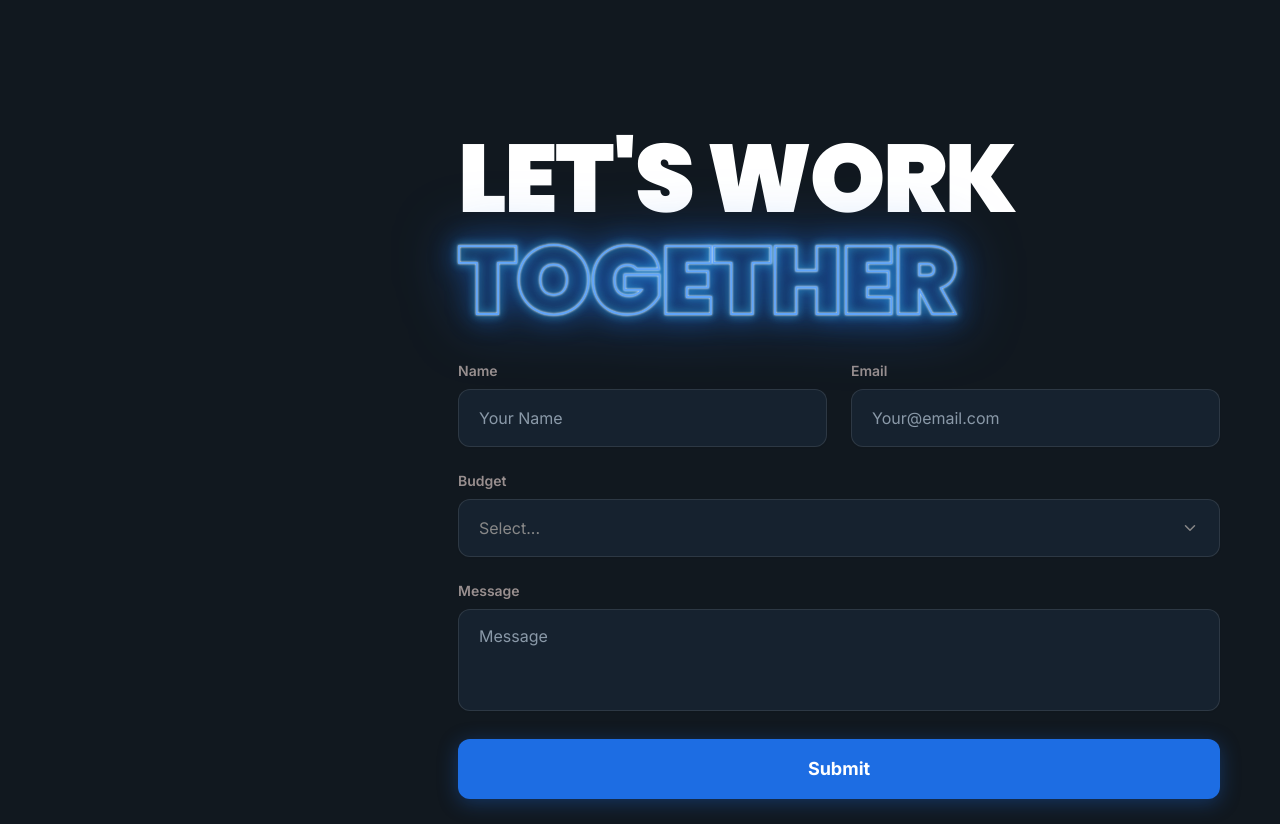
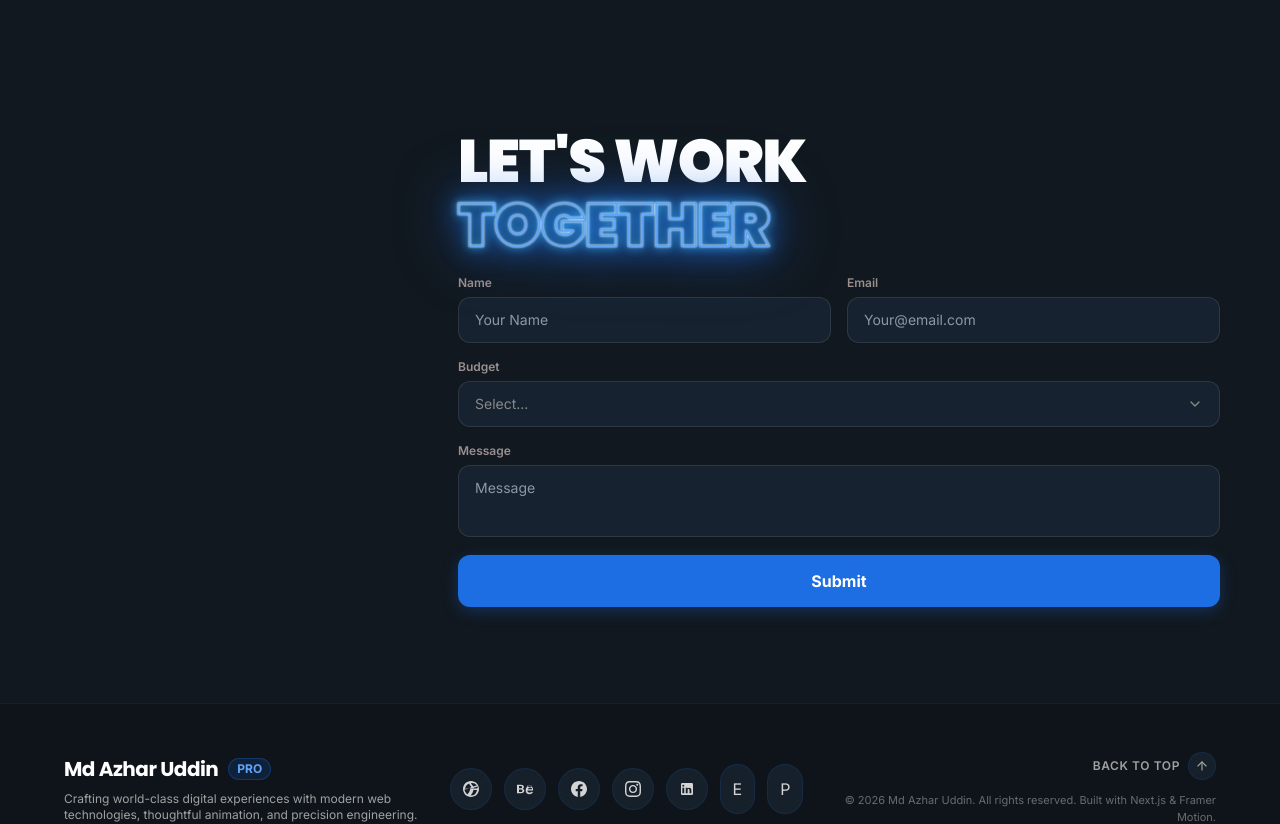
Before and after one commit to azharuddinak47/azhar-uddin-portfolio, a Next.js app: page / in a window 1280 px wide. Shown: the part 4480-5304 px from the top of the page. Built offline with nearby package versions, Linux system fonts and the light colour scheme.

Commit message:
Compress Contact Section height to match Left Profile Card

```diff
--- a/src/components/sections/ContactSection.tsx
+++ b/src/components/sections/ContactSection.tsx
@@ -90,65 +90,65 @@ export const ContactSection = () => {
       className="flex flex-col pt-0 pb-4 scroll-mt-0 relative select-text"
     >
       <div className="w-full max-w-3xl flex flex-col items-start">
-        {/* Huge Display Headline matching Sawad Framer */}
+        {/* Display Headline matching Sawad Framer */}
         <motion.div
-          initial={{ opacity: 0, y: 20 }}
+          initial={{ opacity: 0, y: 15 }}
           whileInView={{ opacity: 1, y: 0 }}
           viewport={{ once: false, amount: 0.2 }}
-          transition={{ duration: 0.6, ease: [0.16, 1, 0.3, 1] }}
-          className="flex flex-col items-start leading-[0.88] mb-6 sm:mb-8 select-text"
+          transition={{ duration: 0.5, ease: [0.16, 1, 0.3, 1] }}
+          className="flex flex-col items-start leading-[0.88] mb-4 sm:mb-5 select-text"
         >
-          <span className={`text-5xl sm:text-7xl lg:text-8xl font-black tracking-tight uppercase font-[family-name:var(--font-poppins)] select-text cursor-text transition-colors duration-300 ${
+          <span className={`text-4xl sm:text-5xl lg:text-6xl font-black tracking-tight uppercase font-[family-name:var(--font-poppins)] select-text cursor-text transition-colors duration-300 ${
             isDark ? 'text-white' : 'text-neutral-900'
           }`}>
             LET&apos;S WORK
           </span>
-          <span className="neon-stroke text-5xl sm:text-7xl lg:text-8xl font-black tracking-tight uppercase font-[family-name:var(--font-poppins)] select-text cursor-text mt-1 sm:mt-1.5">
+          <span className="neon-stroke text-4xl sm:text-5xl lg:text-6xl font-black tracking-tight uppercase font-[family-name:var(--font-poppins)] select-text cursor-text mt-0.5 sm:mt-1">
             TOGETHER
           </span>
         </motion.div>
 
         {/* Contact Form matching exact Sawad Framer design */}
         <motion.div
-          initial={{ opacity: 0, y: 25 }}
+          initial={{ opacity: 0, y: 20 }}
           whileInView={{ opacity: 1, y: 0 }}
           viewport={{ once: false, amount: 0.15 }}
-          transition={{ duration: 0.6, delay: 0.12, ease: [0.16, 1, 0.3, 1] }}
+          transition={{ duration: 0.5, delay: 0.1, ease: [0.16, 1, 0.3, 1] }}
           className="w-full flex-1 flex flex-col justify-between"
         >
           {submitted ? (
             <motion.div
               initial={{ opacity: 0, scale: 0.95 }}
               animate={{ opacity: 1, scale: 1 }}
-              className={`py-16 px-8 rounded-2xl flex flex-col items-center text-center gap-4 border transition-all ${
+              className={`py-12 px-6 rounded-2xl flex flex-col items-center text-center gap-3 border transition-all ${
                 isDark
                   ? 'bg-[#1c1a18] border-white/10 text-white'
                   : 'bg-white border-neutral-200 shadow-xl text-neutral-900'
               }`}
             >
-              <div className="w-16 h-16 rounded-full bg-[#1d6de3]/15 border border-[#1d6de3] flex items-center justify-center text-[#1d6de3]">
-                <CheckCircle2 size={32} />
+              <div className="w-14 h-14 rounded-full bg-[#1d6de3]/15 border border-[#1d6de3] flex items-center justify-center text-[#1d6de3]">
+                <CheckCircle2 size={28} />
               </div>
-              <h4 className={`text-2xl font-black uppercase font-[family-name:var(--font-poppins)] select-text ${
+              <h4 className={`text-xl font-black uppercase font-[family-name:var(--font-poppins)] select-text ${
                 isDark ? 'text-white' : 'text-neutral-900'
               }`}>
                 Message Sent Successfully!
               </h4>
-              <p className={`text-sm max-w-md select-text ${
+              <p className={`text-xs sm:text-sm max-w-md select-text ${
                 isDark ? 'text-[#998f8f]' : 'text-neutral-600'
               }`}>
                 Thank you for reaching out. Your inquiry has been delivered directly to {contact.email || 'Md Azhar Uddin'}.
               </p>
             </motion.div>
           ) : (
-            <form onSubmit={handleSubmit} className="flex flex-col gap-5 sm:gap-6 w-full">
+            <form onSubmit={handleSubmit} className="flex flex-col gap-3.5 sm:gap-4 w-full">
               {/* Row 1: Name and Email */}
-              <div className="grid grid-cols-1 sm:grid-cols-2 gap-5 sm:gap-6">
+              <div className="grid grid-cols-1 sm:grid-cols-2 gap-3.5 sm:gap-4">
                 {/* Name */}
-                <div className="flex flex-col gap-2">
+                <div className="flex flex-col gap-1.5">
                   <label
                     htmlFor="contact-name"
-                    className={`text-xs sm:text-sm font-semibold select-text transition-colors duration-200 ${
+                    className={`text-xs font-semibold select-text transition-colors duration-200 ${
                       isDark ? 'text-[#998f8f]' : 'text-neutral-700'
                     }`}
                   >
@@ -161,19 +161,19 @@ export const ContactSection = () => {
                     placeholder="Your Name"
                     value={formData.name}
                     onChange={(e) => setFormData({ ...formData, name: e.target.value })}
-                    className={`w-full px-4 py-3.5 sm:px-5 sm:py-4 rounded-xl border text-sm sm:text-base outline-none transition-all select-text ${
+                    className={`w-full px-3.5 py-2.5 sm:px-4 sm:py-3 rounded-xl border text-xs sm:text-sm outline-none transition-all select-text ${
                       isDark
                         ? 'bg-[#16222f] border-white/10 text-white placeholder-[#8a99a8] focus:border-[#1d6de3] focus:ring-2 focus:ring-[#1d6de3]/25 shadow-xs'
-                        : 'bg-white border-black/10 text-neutral-900 placeholder-neutral-400 focus:border-[#1d6de3] focus:ring-4 focus:ring-[#1d6de3]/15 shadow-[0_1px_3px_rgba(0,0,0,0.04)] hover:border-black/20'
+                        : 'bg-white border-black/10 text-neutral-900 placeholder-neutral-400 focus:border-[#1d6de3] focus:ring-2 focus:ring-[#1d6de3]/15 shadow-[0_1px_3px_rgba(0,0,0,0.04)] hover:border-black/20'
                     }`}
                   />
                 </div>
 
                 {/* Email */}
-                <div className="flex flex-col gap-2">
+                <div className="flex flex-col gap-1.5">
                   <label
                     htmlFor="contact-email"
-                    className={`text-xs sm:text-sm font-semibold select-text transition-colors duration-200 ${
+                    className={`text-xs font-semibold select-text transition-colors duration-200 ${
                       isDark ? 'text-[#998f8f]' : 'text-neutral-700'
                     }`}
                   >
@@ -186,20 +186,20 @@ export const ContactSection = () => {
                     placeholder="Your@email.com"
                     value={formData.email}
                     onChange={(e) => setFormData({ ...formData, email: e.target.value })}
-                    className={`w-full px-4 py-3.5 sm:px-5 sm:py-4 rounded-xl border text-sm sm:text-base outline-none transition-all select-text ${
+                    className={`w-full px-3.5 py-2.5 sm:px-4 sm:py-3 rounded-xl border text-xs sm:text-sm outline-none transition-all select-text ${
                       isDark
                         ? 'bg-[#16222f] border-white/10 text-white placeholder-[#8a99a8] focus:border-[#1d6de3] focus:ring-2 focus:ring-[#1d6de3]/25 shadow-xs'
-                        : 'bg-white border-black/10 text-neutral-900 placeholder-neutral-400 focus:border-[#1d6de3] focus:ring-4 focus:ring-[#1d6de3]/15 shadow-[0_1px_3px_rgba(0,0,0,0.04)] hover:border-black/20'
+                        : 'bg-white border-black/10 text-neutral-900 placeholder-neutral-400 focus:border-[#1d6de3] focus:ring-2 focus:ring-[#1d6de3]/15 shadow-[0_1px_3px_rgba(0,0,0,0.04)] hover:border-black/20'
                     }`}
                   />
                 </div>
               </div>
 
               {/* Row 2: Budget Custom Interactive Dropdown */}
-              <div className="flex flex-col gap-2">
+              <div className="flex flex-col gap-1.5">
                 <label
                   htmlFor="contact-budget-btn"
-                  className={`text-xs sm:text-sm font-semibold select-text transition-colors duration-200 ${
+                  className={`text-xs font-semibold select-text transition-colors duration-200 ${
                     isDark ? 'text-[#998f8f]' : 'text-neutral-700'
                   }`}
                 >
@@ -210,10 +210,10 @@ export const ContactSection = () => {
                     id="contact-budget-btn"
                     type="button"
                     onClick={() => setIsDropdownOpen((prev) => !prev)}
-                    className={`w-full px-4 py-3.5 sm:px-5 sm:py-4 rounded-xl border text-left text-sm sm:text-base outline-none transition-all flex items-center justify-between cursor-pointer ${
+                    className={`w-full px-3.5 py-2.5 sm:px-4 sm:py-3 rounded-xl border text-left text-xs sm:text-sm outline-none transition-all flex items-center justify-between cursor-pointer ${
                       isDark
                         ? 'bg-[#16222f] border-white/10 text-white hover:border-white/20 focus:border-[#1d6de3] focus:ring-2 focus:ring-[#1d6de3]/25 shadow-xs'
-                        : 'bg-white border-black/10 text-neutral-900 hover:border-black/20 focus:border-[#1d6de3] focus:ring-4 focus:ring-[#1d6de3]/15 shadow-[0_1px_3px_rgba(0,0,0,0.04)]'
+                        : 'bg-white border-black/10 text-neutral-900 hover:border-black/20 focus:border-[#1d6de3] focus:ring-2 focus:ring-[#1d6de3]/15 shadow-[0_1px_3px_rgba(0,0,0,0.04)]'
                     }`}
                   >
                     <span
@@ -226,7 +226,7 @@ export const ContactSection = () => {
                       {formData.budget || 'Select...'}
                     </span>
                     <ChevronDown
-                      size={18}
+                      size={16}
                       className={`transition-transform duration-200 ${
                         isDropdownOpen ? 'rotate-180 text-[#1d6de3]' : (isDark ? 'text-[#888888]' : 'text-neutral-400')
                       }`}
@@ -240,7 +240,7 @@ export const ContactSection = () => {
                         animate={{ opacity: 1, y: 0, scale: 1 }}
                         exit={{ opacity: 0, y: -6, scale: 0.98 }}
                         transition={{ duration: 0.15 }}
-                        className={`absolute top-full left-0 right-0 mt-2 p-1.5 rounded-xl border z-50 flex flex-col gap-1 backdrop-blur-xl ${
+                        className={`absolute top-full left-0 right-0 mt-1.5 p-1.5 rounded-xl border z-50 flex flex-col gap-1 backdrop-blur-xl ${
                           isDark
                             ? 'bg-[#131c26] border-white/10 shadow-[0_15px_35px_rgba(0,0,0,0.85)]'
                             : 'bg-white border-black/10 shadow-[0_12px_32px_rgba(0,0,0,0.08)]'
@@ -256,7 +256,7 @@ export const ContactSection = () => {
                                 setFormData({ ...formData, budget: opt });
                                 setIsDropdownOpen(false);
                               }}
-                              className={`w-full px-4 py-3 rounded-lg text-left text-sm transition-all flex items-center justify-between cursor-pointer ${
+                              className={`w-full px-3.5 py-2.5 rounded-lg text-left text-xs transition-all flex items-center justify-between cursor-pointer ${
                                 isSelected
                                   ? 'bg-[#1d6de3] text-white font-semibold shadow-sm'
                                   : isDark
@@ -265,7 +265,7 @@ export const ContactSection = () => {
                               }`}
                             >
                               <span>{opt}</span>
-                              {isSelected && <Check size={16} />}
+                              {isSelected && <Check size={14} />}
                             </button>
                           );
                         })}
@@ -277,10 +277,10 @@ export const ContactSection = () => {
               </div>
 
               {/* Row 3: Message */}
-              <div className="flex flex-col gap-2">
+              <div className="flex flex-col gap-1.5">
                 <label
                   htmlFor="contact-message"
-                  className={`text-xs sm:text-sm font-semibold select-text transition-colors duration-200 ${
+                  className={`text-xs font-semibold select-text transition-colors duration-200 ${
                     isDark ? 'text-[#998f8f]' : 'text-neutral-700'
                   }`}
                 >
@@ -288,15 +288,15 @@ export const ContactSection = () => {
                 </label>
                 <textarea
                   id="contact-message"
-                  rows={3}
+                  rows={2}
                   required
                   placeholder="Message"
                   value={formData.message}
                   onChange={(e) => setFormData({ ...formData, message: e.target.value })}
-                  className={`w-full px-4 py-3 sm:px-5 sm:py-3.5 rounded-xl border text-sm sm:text-base outline-none transition-all min-h-[95px] resize-none select-text ${
+                  className={`w-full px-3.5 py-2.5 sm:px-4 sm:py-3 rounded-xl border text-xs sm:text-sm outline-none transition-all min-h-[64px] sm:min-h-[72px] resize-none select-text ${
                     isDark
                       ? 'bg-[#16222f] border-white/10 text-white placeholder-[#8a99a8] focus:border-[#1d6de3] focus:ring-2 focus:ring-[#1d6de3]/25 shadow-xs'
-                      : 'bg-white border-black/10 text-neutral-900 placeholder-neutral-400 focus:border-[#1d6de3] focus:ring-4 focus:ring-[#1d6de3]/15 shadow-[0_1px_3px_rgba(0,0,0,0.04)] hover:border-black/20'
+                      : 'bg-white border-black/10 text-neutral-900 placeholder-neutral-400 focus:border-[#1d6de3] focus:ring-2 focus:ring-[#1d6de3]/15 shadow-[0_1px_3px_rgba(0,0,0,0.04)] hover:border-black/20'
                   }`}
                 />
               </div>
@@ -305,7 +305,7 @@ export const ContactSection = () => {
               <button
                 type="submit"
                 disabled={isSubmitting}
-                className="w-full py-3.5 sm:py-4 rounded-xl bg-[#1d6de3] hover:bg-[#2563eb] text-white font-bold text-base sm:text-lg transition-all shadow-[0_4px_20px_rgba(29,109,227,0.35)] hover:shadow-[0_6px_25px_rgba(29,109,227,0.5)] active:scale-[0.99] cursor-pointer flex items-center justify-center gap-2 disabled:opacity-70 disabled:cursor-not-allowed mt-1"
+                className="w-full py-3 sm:py-3.5 rounded-xl bg-[#1d6de3] hover:bg-[#2563eb] text-white font-bold text-sm sm:text-base transition-all shadow-[0_4px_16px_rgba(29,109,227,0.3)] hover:shadow-[0_6px_22px_rgba(29,109,227,0.45)] active:scale-[0.99] cursor-pointer flex items-center justify-center gap-2 disabled:opacity-70 disabled:cursor-not-allowed mt-0.5"
               >
                 {isSubmitting ? (
                   <span className="flex items-center gap-2">
```
